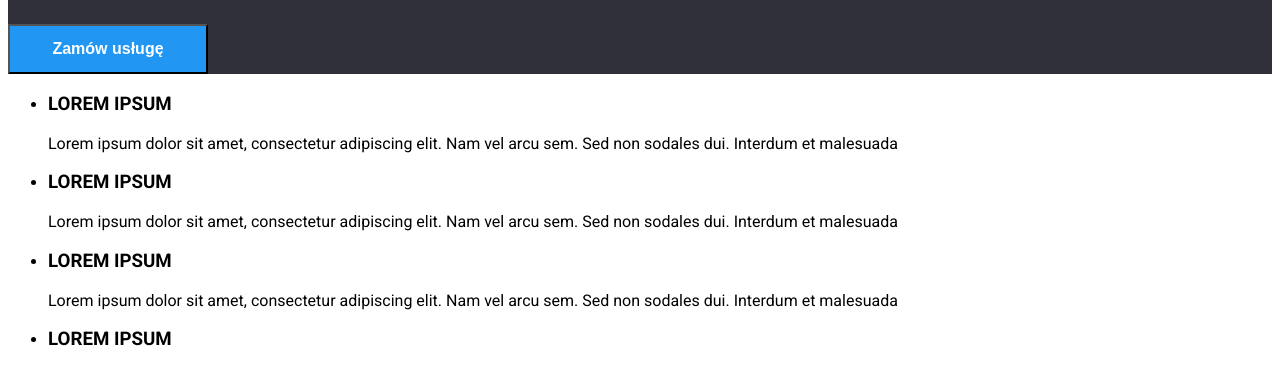
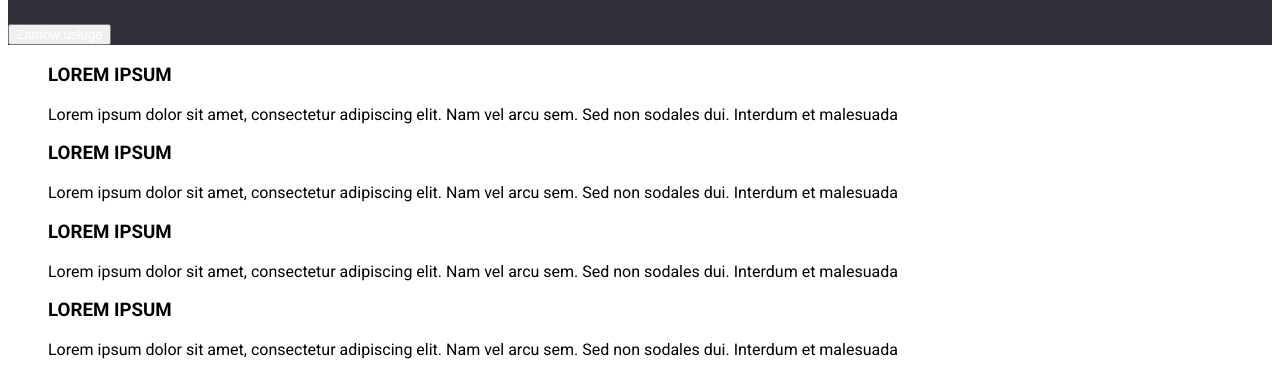
Before and after one commit to LuizaRaczylo/goit-markup-hw-02, a plain HTML site: page index.html in a window 1280 px wide. Shown: the part 239-605 px from the top of the page. Drawn offline with Linux system fonts and the light colour scheme.

Commit message:
Update styles.css
usunięcie kropek z listy ul

```diff
--- a/css/styles.css
+++ b/css/styles.css
@@ -1,6 +1,6 @@
 body {
     font-family: 'Roboto', sans-serif;
-    color: #000000;
+    font-weight: 400, 500, 700, 900;
 }
 .logotype {
     font-family: 'Raleway', sans-serif;
@@ -15,6 +15,9 @@ body {
 }
 .highlight {
     color: #2196F3;
+}
+ul {
+    list-style-type: none;
 }
 .link {
     text-decoration: none;
@@ -51,7 +54,7 @@ h1 {
     border-color: #000000;
     text-shadow: 0px, 4px, 4px, #000000;
 }
-button, .order {
+button> .order {
     background-color: #2196F3;
     width: 200px;
     height: 50px;
```
